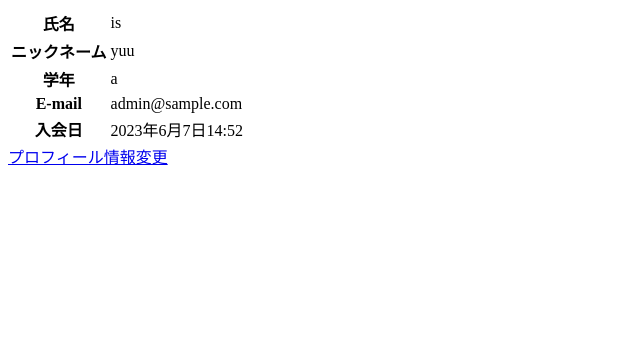
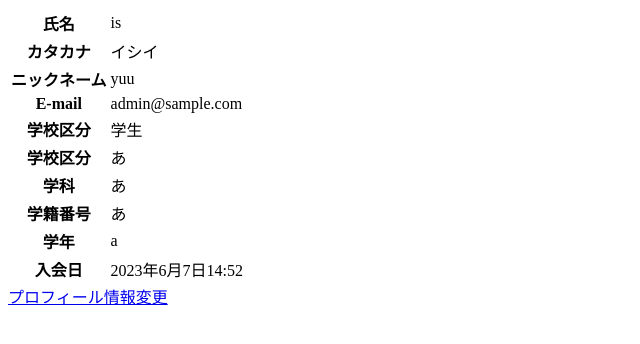
Before and after one commit to kobepbl-a/pbl2-A, a Django app: page /login/profile/ in a window 1280 px wide. Shown: the top 344 px of the page, without its empty margins (0-640 px from the left). Run offline with Django 4.2, Linux system fonts and the light colour scheme; a user stored in the database is signed in.

Commit message:
ろぎｎ

```diff
--- a/login/forms.py
+++ b/login/forms.py
@@ -35,7 +35,6 @@ class UserChangeForm(ModelForm):
             'Department',
             'student_number',
             'grade',
-            'introduction',
 
             #'icon'
         ]
--- a/templates/login/profile.html
+++ b/templates/login/profile.html
@@ -10,22 +10,41 @@
             <td>{{ user.username }}</td>
         </tr>
         <tr>
+            <th scope="row">カタカナ</th>
+            <td>{{ user.kana_characters }}</td>
+        </tr>
+        <tr>
             <th scope="row">ニックネーム</th>
             <td>{{ user.nickname }}</td>
+        </tr>
+        <tr>
+            <th scope="row">E-mail</th>
+            <td>{{ user.email }}</td>
+        </tr>
+        <tr>
+            <th scope="row">学校区分</th>
+            <td>{{ user.school_classification }}</td>
+        </tr>
+        <tr>
+            <th scope="row">学校区分</th>
+            <td>{{ user.school_name }}</td>
+        </tr>
+        <tr>
+            <th scope="row">学科</th>
+            <td>{{ user.Department }}</td>
+        </tr>
+        <tr>
+            <th scope="row">学籍番号</th>
+            <td>{{ user.student_number }}</td>
         </tr>
         <tr>
             <th scope="row">学年</th>
             <td>{{ user.grade }}</td>
         </tr>
         <tr>
-            <th scope="row">E-mail</th>
-            <td>{{ user.email }}</td>
-        </tr>
-        <tr>
             <th scope="row">入会日</th>
             <td>{{ user.date_joined }}</td>
         </tr>
-
         </tbody>
     </table>
     <a class="ui button" href="{% url 'login:change' %}">プロフィール情報変更</a>
```
